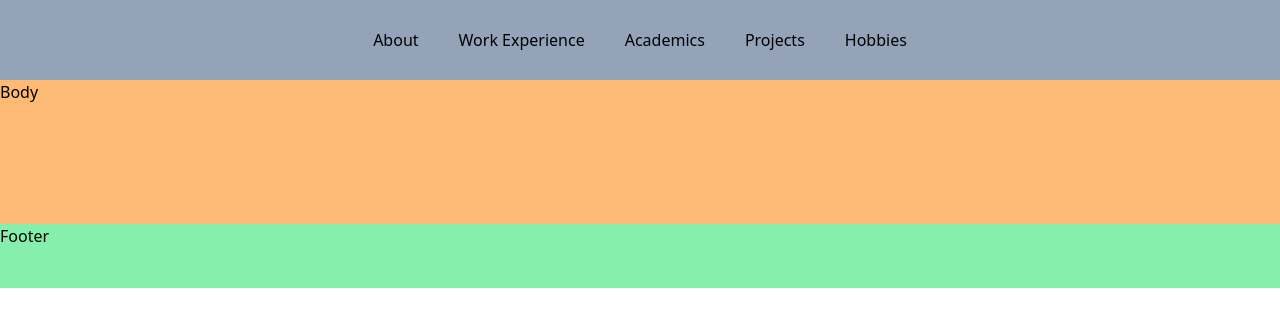
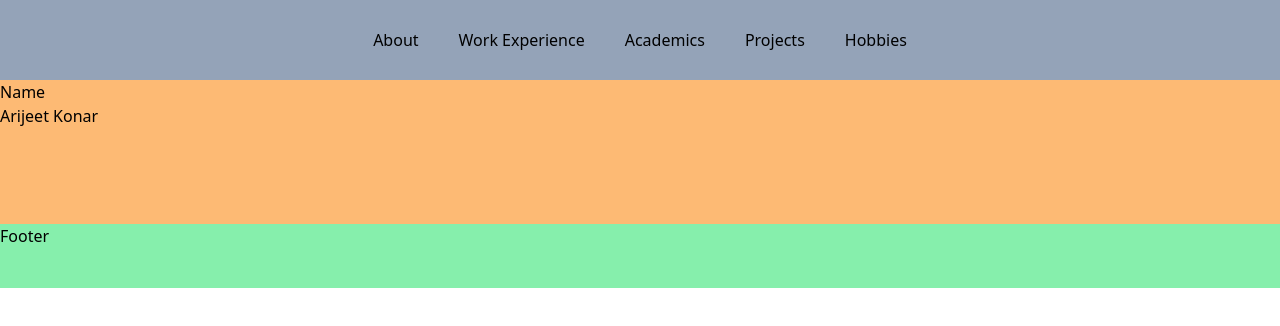
Before and after one commit to akonar-dev/portfolio, a React (Vite) app: page / in a window 1280 px wide. Shown: the top 326 px of the page. Built offline with nearby package versions, Linux system fonts and the light colour scheme.

Commit message:
Update Body

```diff
--- a/src/components/Body.jsx
+++ b/src/components/Body.jsx
@@ -2,7 +2,10 @@
 
 const Body = () => {
   return (
-    <div className="bg-orange-300 h-36">Body</div>
+    <div className="bg-orange-300 h-36">
+      <h1>Name</h1>
+      <p>Arijeet Konar</p>
+    </div>
   )
 }
 
```
